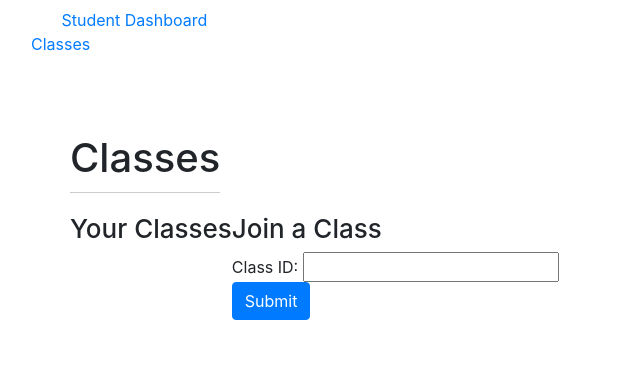
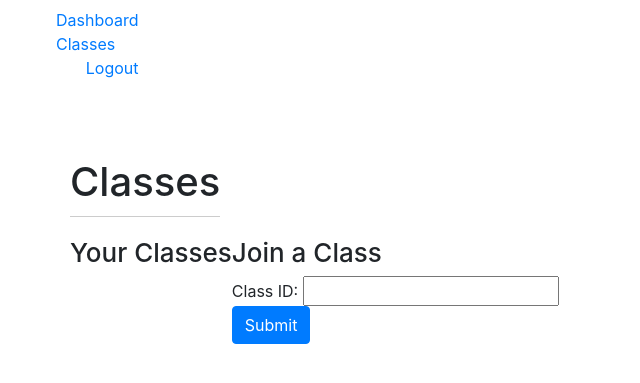
Before and after one commit to GatorIncubator/quizagator, a Flask app: template application/templates/students/classes.html in a window 1280 px wide. Shown: the top 383 px of the page, without its empty margins (0-640 px from the left). Run offline with Flask 2, Linux system fonts and the light colour scheme; the template is opened without the code that fills it, so the values that code supplies are empty; some libraries are stand-ins or nearby versions.

Commit message:
add simple navbar to students base_template

```diff
--- a/application/templates/students/base_template.html
+++ b/application/templates/students/base_template.html
@@ -1,14 +1,8 @@
-{% set navigation_items = [
-	('/students/classes/', 'classes', 'Classes'),
-	('/logout/', 'logout', 'Logout'),
-] -%}
-
-{% set active_page = active_page -%}
-
 <!doctype html>
 <html>
 	<head>
 		<link href="https://stackpath.bootstrapcdn.com/bootstrap/4.3.1/css/bootstrap.min.css" rel="stylesheet" />
+		<link href="/static/css/nav.css" rel="stylesheet" />
 		<meta name="viewport" content="width=device-width, initial-scale=1">
 		<title>{% block title %}{% endblock %}</title>
 		<style>
@@ -27,29 +21,13 @@
 	</head>
 	<body>
 		<header>
-			<nav class="navbar navbar-fixed-top">
-				<div class="navbar-inner">
-					<div class="container">
-						<a class="btn btn-navbar" data-toggle="collapse" data-target=".nav-collapse">
-        					<span class="icon-bar"></span>
-         					<span class="icon-bar"></span>
-         					<span class="icon-bar"></span>
-       					</a>
-						<a class="brand" href="/students/">Student Dashboard</a><br>
-						<a class="brand" href="/students/classes/">Classes</a>
-						<div class="nav-collapse collapse">
-							<ul class="nav" id="main-menu-left">
-								{% for link_href, link_name, link_text in navigation_items %}
-									<li
-										{% if link_name == active_page %} class="active"{% endif%}>
-										<a href="{{ link_href|e }}">{{ link_text|e }}</a>
-									</li>
-								{% endfor %}
-							</ul>
-						</div>
-					</div>
-				</div>
-			</nav>
+			<div class="navbar">
+				<ul>
+					<li> <a href="/students/">Dashboard</a></li>
+					<li> <a href="/students/classes">Classes</a></li>
+					<li style="float:right;"> <a href="/logout/">Logout</a></li>
+				</ul>
+			</div>
 			{% with messages = get_flashed_messages() %}
 				{% if messages %}
 					<div class="span12">
```
